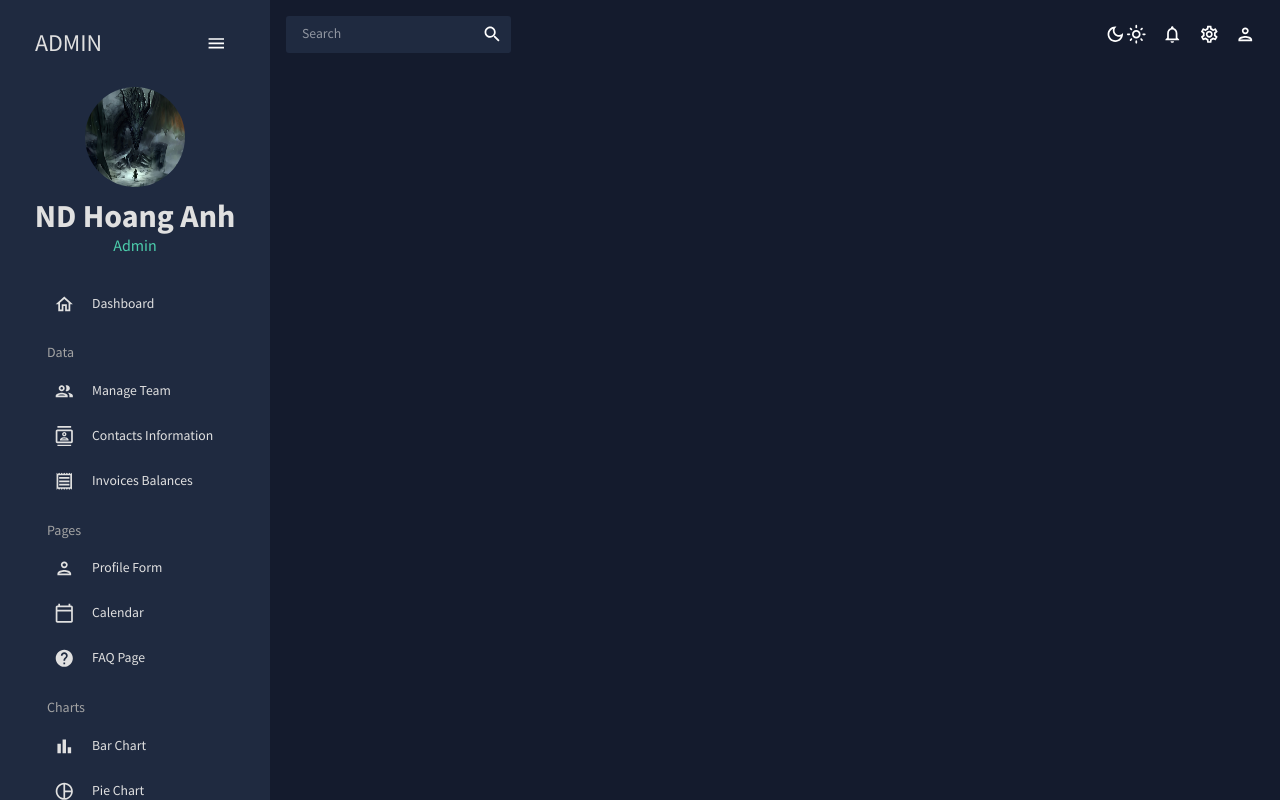
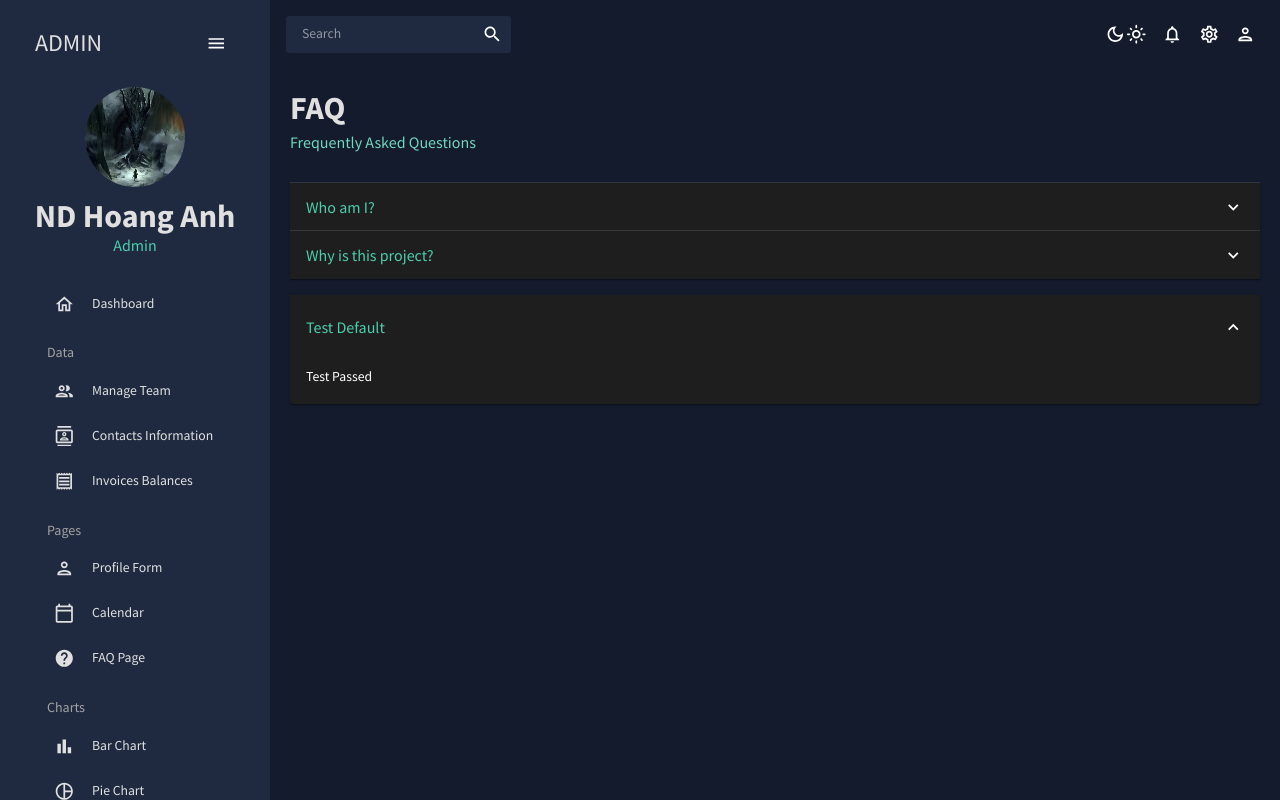
Before and after one commit to NDHoangAnh/React-Admin-Dashboard, a React (Create React App) app: page /faq in a window 1280 px wide. Built offline with nearby package versions, Linux system fonts and the light colour scheme.

Commit message:
FAQ page

```diff
--- a/src/App.js
+++ b/src/App.js
@@ -12,7 +12,7 @@ import Form from "./scenes/form";
 // import Bar from "./scenes/bar";
 // import Line from "./scenes/line";
 // import Pie from "./scenes/pie";
-// import FAQ from "./scenes/faq";
+import FAQ from "./scenes/faq";
 // import Geography from "./scenes/geography";
 import Calendar from "./scenes/calendar";
 
@@ -38,7 +38,7 @@ function App() {
               {/* <Route path="/bar" element={<Bar />}></Route> */}
               {/* <Route path="/line" element={<Line />}></Route> */}
               {/* <Route path="/pie" element={<Pie />}></Route> */}
-              {/* <Route path="/faq" element={<FAQ />}></Route> */}
+              <Route path="/faq" element={<FAQ />}></Route>
               {/* <Route path="/geography" element={<Geography />}></Route> */}
               <Route path="/calendar" element={<Calendar />}></Route>
             </Routes>
--- /dev/null
+++ b/src/scenes/faq/index.jsx
@@ -0,0 +1,62 @@
+import { Box, Typography, useTheme } from '@mui/material';
+import Header from '../../components/Header';
+import Accordion from '@mui/material/Accordion';
+import AccordionSummary from '@mui/material/AccordionSummary';
+import AccordionDetails from '@mui/material/AccordionDetails';
+import ExpandMoreIcon from '@mui/icons-material/ExpandMore';
+import { tokens } from '../../theme';
+
+const FAQ = () => {
+    const theme = useTheme();
+    const colors = tokens(theme.palette.mode);
+    return (
+        <Box m='20px'>
+            <Header title={'FAQ'} subtitle='Frequently Asked Questions' />
+
+            {/* doc: https://mui.com/material-ui/api/accordion/ */}
+            <Accordion>
+                <AccordionSummary expandIcon={<ExpandMoreIcon />} >
+                    <Typography color={colors.greenAccent[500]} variant='h5'>
+                        Who am I?
+                    </Typography>
+                </AccordionSummary>
+
+                <AccordionDetails>
+                    <Typography>
+                        Just a student at HUST who is learning about Reactjs-Nodejs-Docker
+                    </Typography>
+                </AccordionDetails>
+            </Accordion>
+
+            <Accordion>
+                <AccordionSummary expandIcon={<ExpandMoreIcon />} >
+                    <Typography color={colors.greenAccent[500]} variant='h5'>
+                        Why is this project?
+                    </Typography>
+                </AccordionSummary>
+
+                <AccordionDetails>
+                    <Typography>
+                        This project is for learning Material UI and some necessary libraries (fullcalendar, yup, formik, react-pro-sidebar, nivo,...)
+                    </Typography>
+                </AccordionDetails>
+            </Accordion>
+
+            <Accordion defaultExpanded>
+                <AccordionSummary expandIcon={<ExpandMoreIcon />} >
+                    <Typography color={colors.greenAccent[500]} variant='h5'>
+                        Test Default
+                    </Typography>
+                </AccordionSummary>
+
+                <AccordionDetails>
+                    <Typography>
+                        Test Passed
+                    </Typography>
+                </AccordionDetails>
+            </Accordion>
+        </Box>
+    )
+}
+
+export default FAQ;
```
